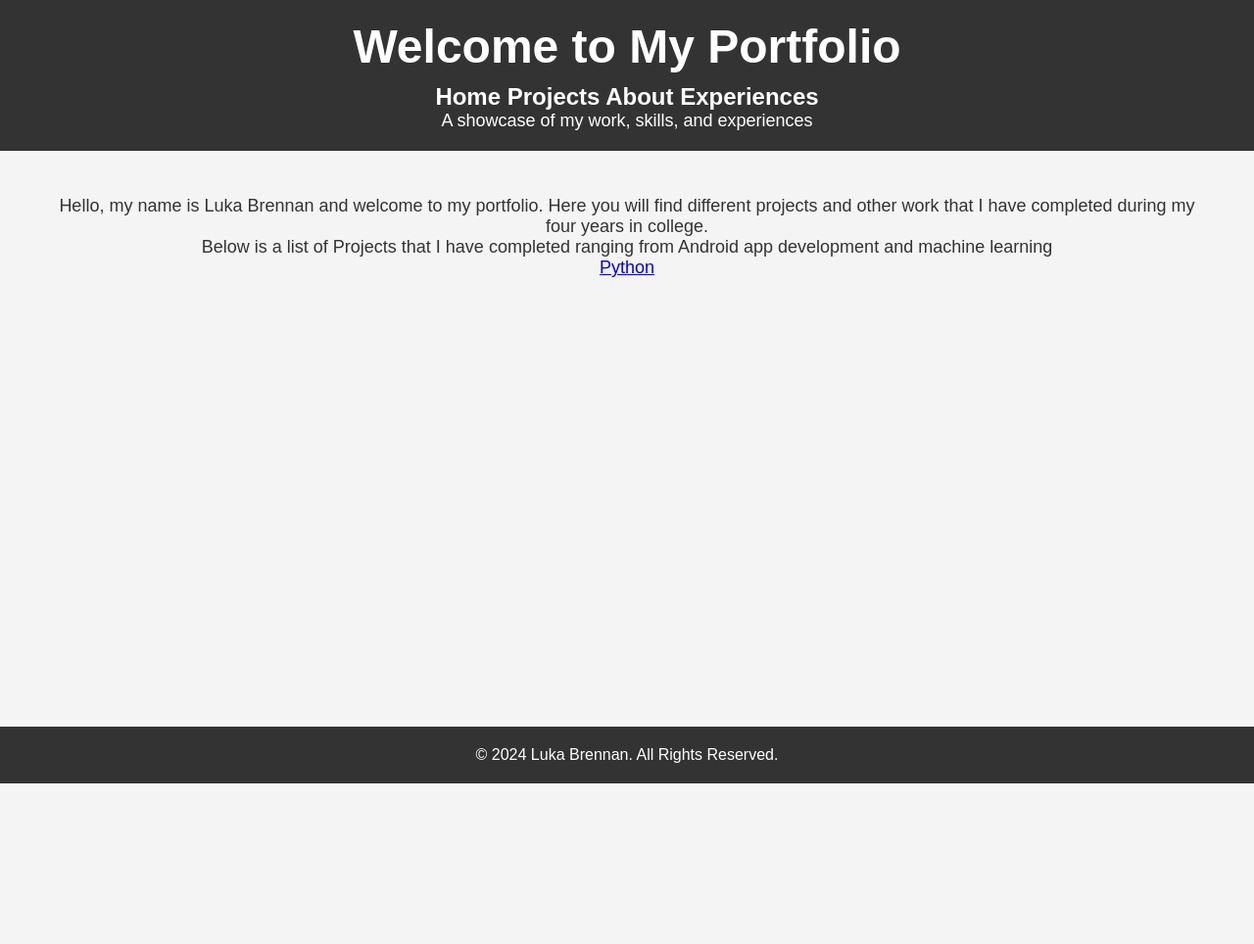
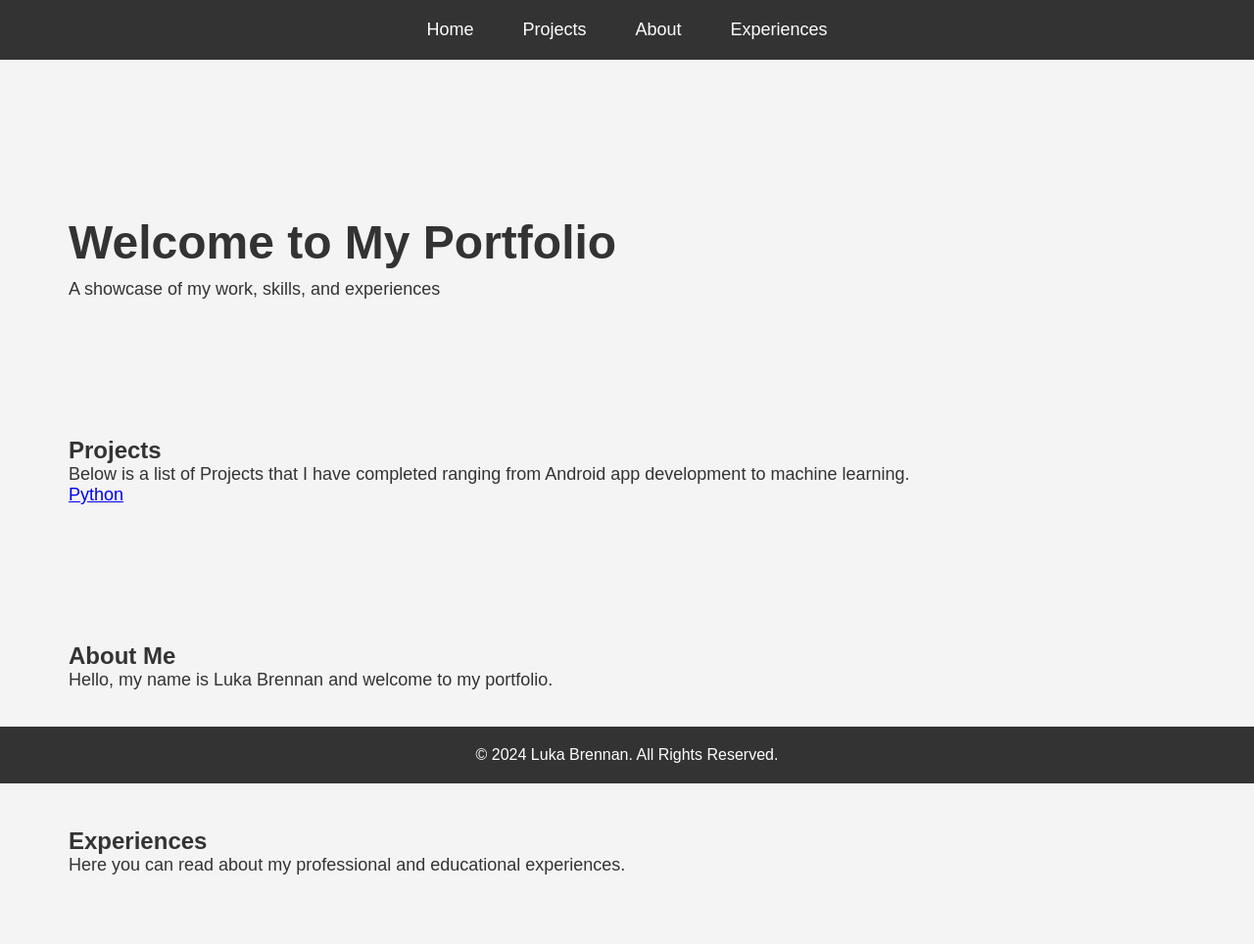
Before and after one commit to C00272285/C00272285.github.io, a plain HTML site: page index.html in a window 1280 px wide. Shown: the whole page at 98% size. Before the commit the page ends 800 px from the top, so only its background shows below. Drawn offline with Linux system fonts and the light colour scheme.

Commit message:
Testing-Update

```diff
--- a/Style.css
+++ b/Style.css
@@ -20,6 +20,32 @@ header {
     padding: 20px;
     text-align: center;
     z-index: 1000;
+}
+
+header nav ul {
+    list-style: none;
+    display: flex;
+    justify-content: center;
+}
+
+header nav ul li {
+    margin: 0 15px;
+}
+
+header nav ul li a {
+    color: white;
+    text-decoration: none;
+    font-size: 18px;
+    padding: 10px;
+}
+
+header nav ul li a.active {
+    background-color: #218838;
+    border-radius: 5px;
+}
+
+section {
+    padding: 70px;
 }
 
 h1 {
--- a/index.html
+++ b/index.html
@@ -6,17 +6,37 @@
 <body>
 
     <header>
-        <h1>Welcome to My Portfolio</h1>
-        <h2>Home Projects About Experiences</h2>
-        <p>A showcase of my work, skills, and experiences</p>
+        <nav>
+            <ul>
+                <li><a href="#home" class="nav-link">Home</a></li>
+                <li><a href="#projects" class="nav-link">Projects</a></li>
+                <li><a href="#about" class="nav-link">About</a></li>
+                <li><a href="#experiences" class="nav-link">Experiences</a></li>
+            </ul>
+        </nav>
     </header>
 
-    <div class="container">
-        <p>Hello, my name is Luka Brennan and welcome to my portfolio. Here you will find different projects and other work that I have completed during my four years in college.</p>
-        <p>Below is a list of Projects that I have completed ranging from Android app development and machine learning</p>
-        <p><a href="Python.html">Python</a>
-        </p>
-    </div>
+
+    <section id="home">
+        <h1>Welcome to My Portfolio</h1>
+        <p>A showcase of my work, skills, and experiences</p>
+    </section>
+
+    <section id="projects">
+        <h2>Projects</h2>
+        <p>Below is a list of Projects that I have completed ranging from Android app development to machine learning.</p>
+        <p><a href="Python.html">Python</a></p>
+    </section>
+
+    <section id="about">
+        <h2>About Me</h2>
+        <p>Hello, my name is Luka Brennan and welcome to my portfolio.</p>
+    </section>
+
+    <section id="experiences">
+        <h2>Experiences</h2>
+        <p>Here you can read about my professional and educational experiences.</p>
+    </section>
 
     <footer>
         &copy; 2024 Luka Brennan. All Rights Reserved.
```
Also changed, not shown: Python.html (+3 -1 lines), script.js (added, +18 -0 lines).
